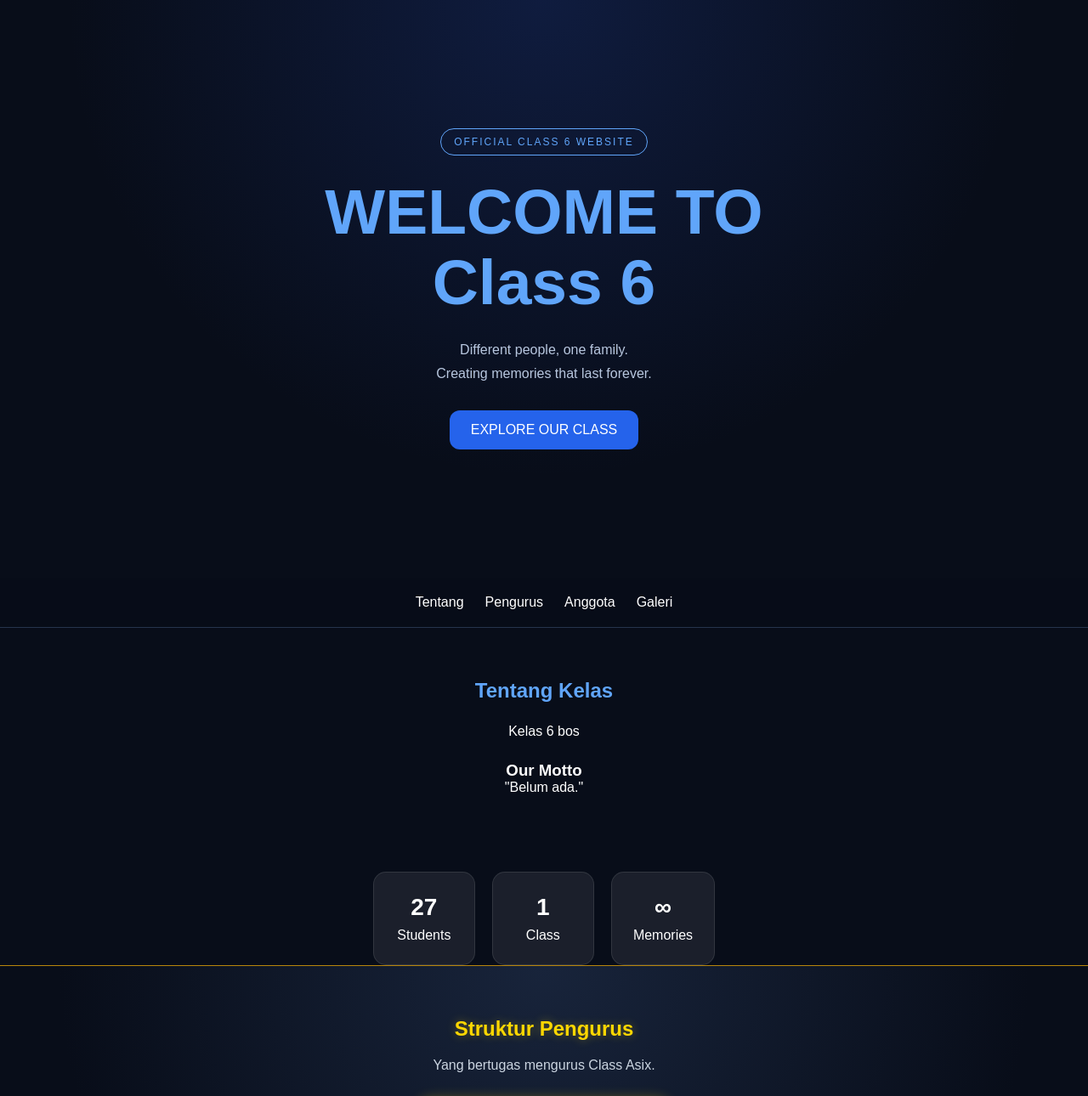
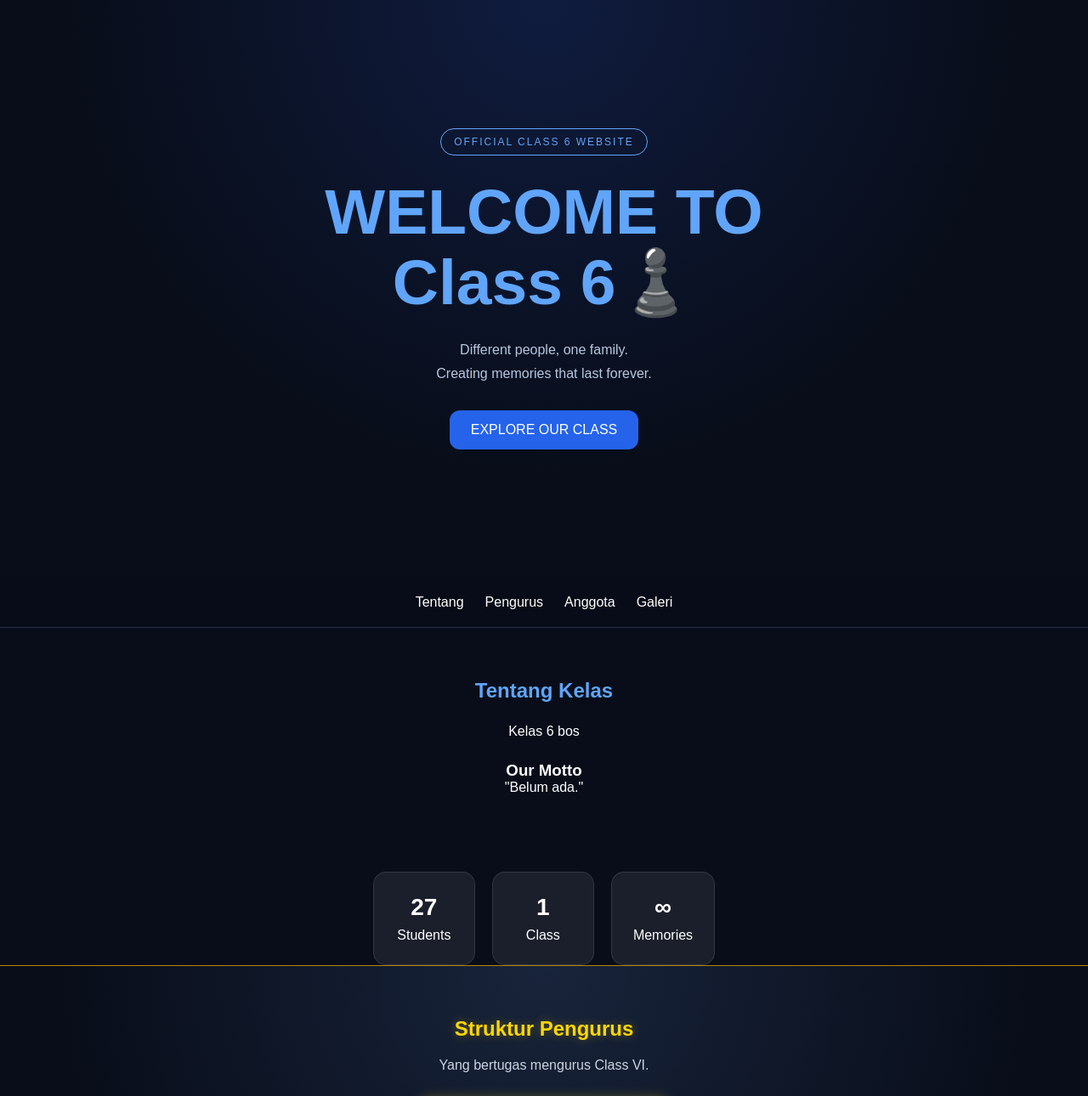
Before and after one commit to Jaxshrimp/Class-VI-, a plain HTML site: page index.html in a window 1280 px wide. Shown: the top 1290 px of the page at 85% size. Drawn offline with Linux system fonts and the light colour scheme.

Commit message:
Update index.html

```diff
--- a/index.html
+++ b/index.html
@@ -12,7 +12,7 @@
 <header class="hero">
   <div class="hero-content">
     <span class="badge">OFFICIAL CLASS 6 WEBSITE</span>
-    <h1>WELCOME TO<br><span>Class 6</span></h1>
+    <h1>WELCOME TO<br><span>Class 6♟️</span></h1>
     <p>Different people, one family.<br>Creating memories that last forever.</p>
     <a href="#about" class="btn">EXPLORE OUR CLASS</a>
   </div>
@@ -59,7 +59,7 @@ Kelas 6 bos
 
 <section id="structure">
   <h2>Struktur Pengurus</h2>
-  <p>Yang bertugas mengurus Class Asix.</p>
+  <p>Yang bertugas mengurus Class VI.</p>
 
   <div class="wali-card">
   <h3>Wali Kelas</h3>
```
